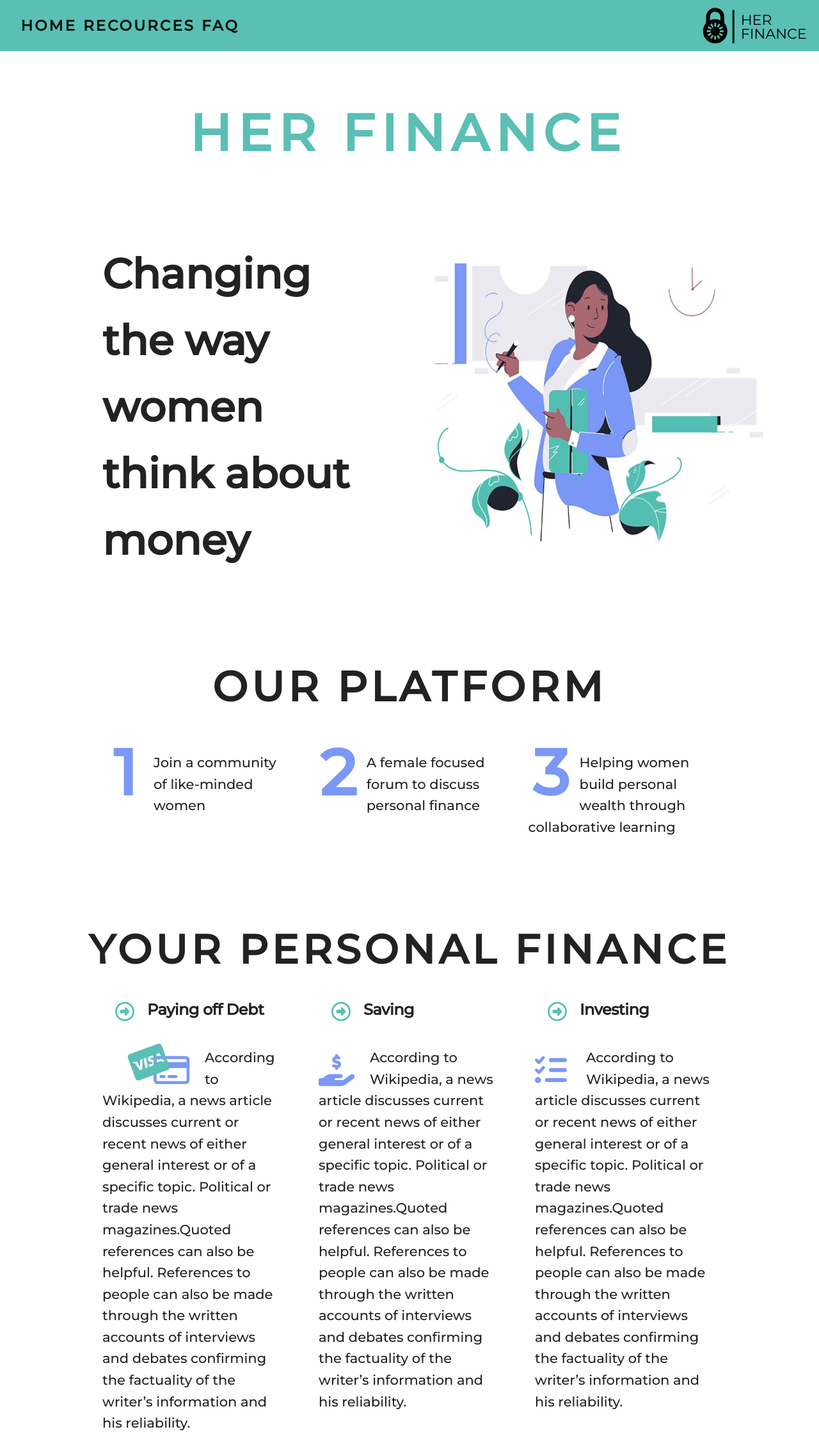
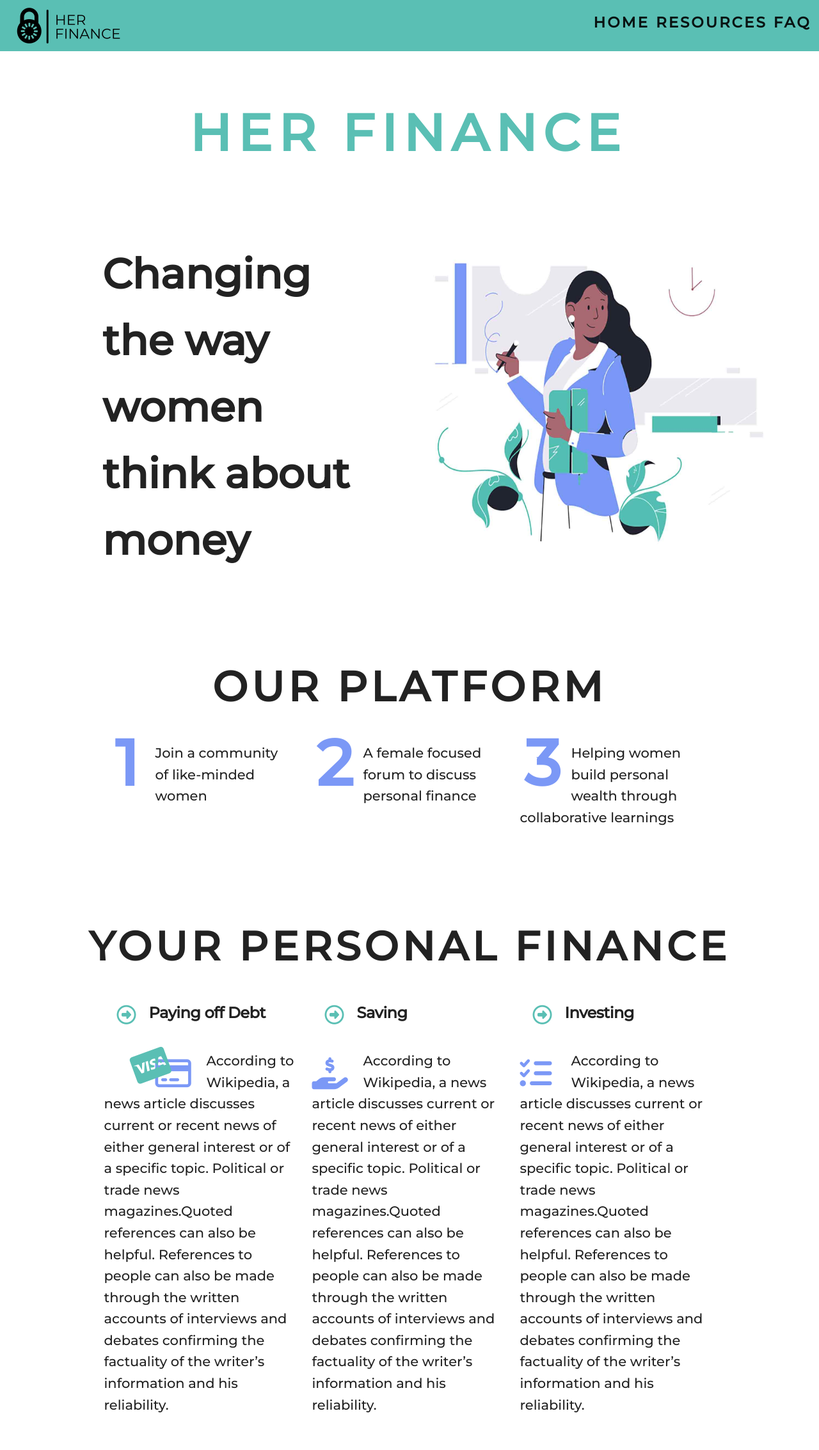
Before and after one commit to nikiis/HerFinance, a plain HTML site: page index.html in a window 1280 px wide. Shown: the whole page at 64% size. Drawn offline with nearby package versions, Linux system fonts and the light colour scheme.

Commit message:
aligned the navbar to the right

```diff
--- a/index.html
+++ b/index.html
@@ -1,6 +1,7 @@
 <!DOCTYPE html>
 <html lang="en">
     <!-- HEAD-->
+
     <head>
         <meta charset="utf-8" />
         <meta http-equiv="X-UA-Compatible" content="IE=edge" />
@@ -14,22 +15,29 @@
             integrity="sha384-BmbxuPwQa2lc/FVzBcNJ7UAyJxM6wuqIj61tLrc4wSX0szH/Ev+nYRRuWlolflfl"
             crossorigin="anonymous"
         />
-     <link rel ="stylesheet" type="text/css" href="./vendor/skeleton/skeleton.css">
+        <link
+            rel="stylesheet"
+            type="text/css"
+            href="./vendor/skeleton/skeleton.css"
+        />
         <link href="styles.css" rel="stylesheet" />
         <link rel="preconnect" href="https://fonts.gstatic.com" />
         <link
             href="https://fonts.googleapis.com/css2?family=Montserrat:wght@500&display=swap"
             rel="stylesheet"
         />
-        <link rel="stylesheet" href="https://stackpath.bootstrapcdn.com/font-awesome/4.7.0/css/font-awesome.min.css" integrity="sha384-wvfXpqpZZVQGK6TAh5PVlGOfQNHSoD2xbE+QkPxCAFlNEevoEH3Sl0sibVcOQVnN" crossorigin="anonymous">
-
-
+        <link
+            rel="stylesheet"
+            href="https://stackpath.bootstrapcdn.com/font-awesome/4.7.0/css/font-awesome.min.css"
+            integrity="sha384-wvfXpqpZZVQGK6TAh5PVlGOfQNHSoD2xbE+QkPxCAFlNEevoEH3Sl0sibVcOQVnN"
+            crossorigin="anonymous"
+        />
 
         <!-- NAVBAR-->
-    <nav class="navbar navbar-expand-lg navbar-light bg-blue ml-auto">
+        <nav class="navbar navbar-expand-lg navbar-light bg-blue">
             <div class="container-fluid">
                 <button
-          class="navbar-toggler"
+                    class="navbar-toggler ms-auto"
                     type="button"
                     data-bs-toggle="collapse"
                     data-bs-target="#navbarNavAltMarkup"
@@ -39,41 +47,63 @@
                 >
                     <span class="navbar-toggler-icon"></span>
                 </button>
-        <div class="collapse navbar-collapse" id="navbarNavAltMarkup">
-          <div class="navbar-nav ml-auto">
-            <a class="nav-link active" aria-current="page" href="#">HOME</a>
-            <a class="nav-link active" href="#">RECOURCES</a>
+
+                <div
+                    class="d-flex"
+                    style="width: 100%; justify-content: space-between"
+                >
+                    <a class="navbar-brand me-auto" href="#">
+                        <img src="logobl.jpg" alt="HerFinance Logo" />
+                    </a>
+                    <div
+                        class="collapse navbar-collapse ms-auto"
+                        id="navbarNavAltMarkup"
+                    >
+                        <ul class="navbar-nav ms-auto">
+                            <li class="nav-item">
+                                <a
+                                    class="nav-link active"
+                                    aria-current="page"
+                                    href="#"
+                                    >HOME</a
+                                >
+                            </li>
+                            <li class="nav-item">
+                                <a class="nav-link active" href="#"
+                                    >RESOURCES</a
+                                >
+                            </li>
+                            <li class="nav-item">
                                 <a class="nav-link active" href="#">FAQ</a>
+                            </li>
+                        </ul>
                     </div>
                 </div>
             </div>
-      <img src="logobl.jpg" class="logo" />
         </nav>
         <!-- NAVBAR END-->
-
     </head>
 
     <!-- BODY -->
+
     <body>
         <div class="container-fluid">
-
             <div class="row jumbotron">
                 <h1 class="title">HER FINANCE</h1>
                 <div class="row"></div>
             </div>
-
         </div>
         <div class="container">
             <div class="row">
                 <!-- slogan-->
-              <p class="lead">Changing <br>
-                               the way <br>
-                               women <br>
-                               think about <br> money</p>
-                                      <img src="fca.jpg" class="pic" alt="women" />
-                 </div>
-              </div>
-           </div>
+                <p class="lead">
+                    Changing <br />
+                    the way <br />
+                    women <br />
+                    think about <br />
+                    money
+                </p>
+                <img src="fca.jpg" class="pic" alt="women" width="100%" />
             </div>
         </div>
 
@@ -81,31 +111,33 @@
 
         <p class="platform-header">OUR PLATFORM</p>
 
-
         <div class="section values">
             <div class="container">
-      <div class="row-platform">
-        <div class="one-third column value">
-
-
-          <p class="value-description1"><h1 class= "nmbrs">1</h1>Join a community <br> of like-minded <br> women</p>
+                <div class="row">
+                    <div class="one-third col-sm-12 col-md-4 value">
+                        <h1 class="value-description1 nmbrs">1</h1>
+                        <p>
+                            Join a community <br />
+                            of like-minded <br />
+                            women
+                        </p>
                     </div>
-        <div class="one-third column value">
-
-
-          <p class="value-description1"><h1 class= "nmbrs">2</h1>A female focused forum to discuss personal finance </p>
+                    <div class="one-third col-sm-12 col-md-4 value">
+                        <h1 class="value-description1 nmbrs">2</h1>
+                        <p>
+                            A female focused forum to discuss personal finance
+                        </p>
                     </div>
-        <div class="one-third column value">
-
-
-          <p class="value-description2"><h1 class= "nmbrs">3</h1>Helping women build personal wealth through collaborative learning</p>
+                    <div class="one-third col-sm-12 col-md-4 value">
+                        <h1 class="nmbrs value-description2">3</h1>
+                        <p>
+                            Helping women build personal wealth through
+                            collaborative learnings
+                        </p>
                     </div>
                 </div>
             </div>
         </div>
-
-
-
 
         <!--PERSONAL FINANCE-->
         <p class="finance-header">YOUR PERSONAL FINANCE</p>
@@ -113,67 +145,100 @@
         <div class="section values">
             <div class="container">
                 <div class="row">
+                    <!--debts-->
+                    <div class="one-third col-xs-12 col-md-4 value">
+                        <div class="finance-icon">
+                            <i class="far fa-arrow-alt-circle-right"></i>
+                        </div>
 
-              <!--debts-->
-              <div class="one-third column value">
-
-             <div class="finance-icon"> <i class="far fa-arrow-alt-circle-right"></i></div>
-
-
-                <h5 class="value-heading" span style="font-weight:bold">Paying off Debt</h5>
+                        <h5
+                            class="value-heading"
+                            span
+                            style="font-weight: bold"
+                        >
+                            Paying off Debt
+                        </h5>
 
                         <div class="margin">
-                <div class="credit-icon1">  <i class="fab fa-cc-visa"></i></div>
+                            <div class="credit-icon1">
+                                <i class="fab fa-cc-visa"></i>
+                            </div>
 
-                 <div class="credit-icon2"><i class="far fa-credit-card"></i></div>
+                            <div class="credit-icon2">
+                                <i class="far fa-credit-card"></i>
+                            </div>
 
-
-                <p class="value-description">According to Wikipedia, a news article discusses current or recent news of either general
-      interest or of a specific topic. Political or trade news magazines.Quoted references can also be helpful. References to people can also be made through the written accounts of interviews and debates confirming the factuality of the writer’s information and his reliability.</p>
+                            <p class="value-description">
+                                According to Wikipedia, a news article discusses
+                                current or recent news of either general
+                                interest or of a specific topic. Political or
+                                trade news magazines.Quoted references can also
+                                be helpful. References to people can also be
+                                made through the written accounts of interviews
+                                and debates confirming the factuality of the
+                                writer’s information and his reliability.
+                            </p>
                         </div>
                     </div>
                     <!--saving-->
 
-              <div class="one-third column value">
-
-             <div class="finance-icon"> <i class="far fa-arrow-alt-circle-right"></i></div>
-
+                    <div class="one-third col-xs-12 col-md-4 value">
+                        <div class="finance-icon">
+                            <i class="far fa-arrow-alt-circle-right"></i>
+                        </div>
 
                         <h5 class="value-heading">Saving</h5>
 
                         <div class="margin">
-                <div class="credit-icon2">  <i class="fas fa-hand-holding-usd"></i></div>
+                            <div class="credit-icon2">
+                                <i class="fas fa-hand-holding-usd"></i>
+                            </div>
 
-              <p class="value-description">According to Wikipedia, a news article discusses current or recent news of either general
-      interest or of a specific topic. Political or trade news magazines.Quoted references can also be helpful. References to people can also be made through the written accounts of interviews and debates confirming the factuality of the writer’s information and his reliability.</p>
+                            <p class="value-description">
+                                According to Wikipedia, a news article discusses
+                                current or recent news of either general
+                                interest or of a specific topic. Political or
+                                trade news magazines.Quoted references can also
+                                be helpful. References to people can also be
+                                made through the written accounts of interviews
+                                and debates confirming the factuality of the
+                                writer’s information and his reliability.
+                            </p>
                         </div>
                     </div>
 
                     <!--investing-->
-              <div class="one-third column value">
-
-             <div class="finance-icon"> <i class="far fa-arrow-alt-circle-right"></i></div>
+                    <div class="one-third col-xs-12 col-md-4 value">
+                        <div class="finance-icon">
+                            <i class="far fa-arrow-alt-circle-right"></i>
+                        </div>
 
                         <h5 class="value-heading">Investing</h5>
                         <div class="margin">
+                            <div class="credit-icon2">
+                                <i class="fas fa-tasks"></i>
+                            </div>
 
-<div class="credit-icon2"><i class="fas fa-tasks"></i></div>
-
-                <p class="value-description">According to Wikipedia, a news article discusses current or recent news of either general
-      interest or of a specific topic. Political or trade news magazines.Quoted references can also be helpful. References to people can also be made through the written accounts of interviews and debates confirming the factuality of the writer’s information and his reliability.</p>
-
+                            <p class="value-description">
+                                According to Wikipedia, a news article discusses
+                                current or recent news of either general
+                                interest or of a specific topic. Political or
+                                trade news magazines.Quoted references can also
+                                be helpful. References to people can also be
+                                made through the written accounts of interviews
+                                and debates confirming the factuality of the
+                                writer’s information and his reliability.
+                            </p>
                         </div>
                     </div>
-
                 </div>
             </div>
         </div>
 
-
-
-
-
-<script src="https://kit.fontawesome.com/211ade590b.js" crossorigin="anonymous"></script>
+        <script
+            src="https://kit.fontawesome.com/211ade590b.js"
+            crossorigin="anonymous"
+        ></script>
         <script
             src="https://cdn.jsdelivr.net/npm/bootstrap@5.0.0-beta2/dist/js/bootstrap.bundle.min.js"
             integrity="sha384-b5kHyXgcpbZJO/tY9Ul7kGkf1S0CWuKcCD38l8YkeH8z8QjE0GmW1gYU5S9FOnJ0"
```
Lines whose indentation alone changed are shown as unchanged.
